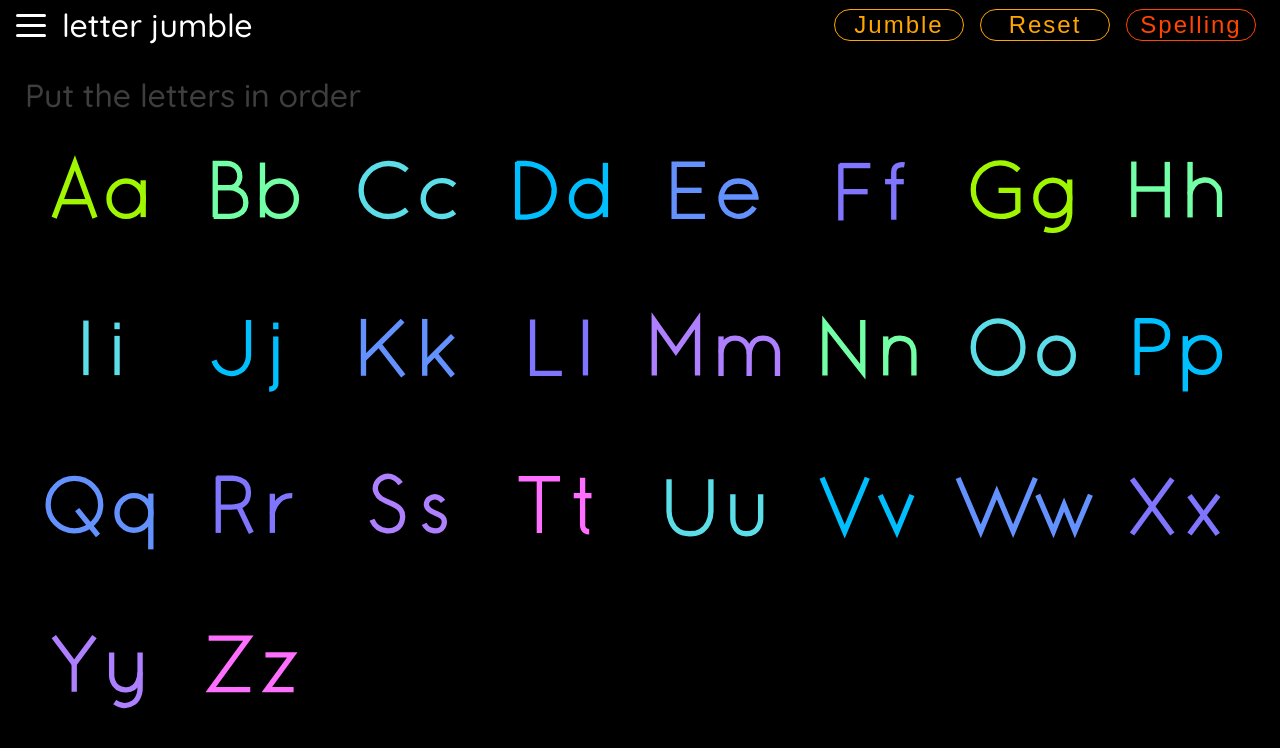
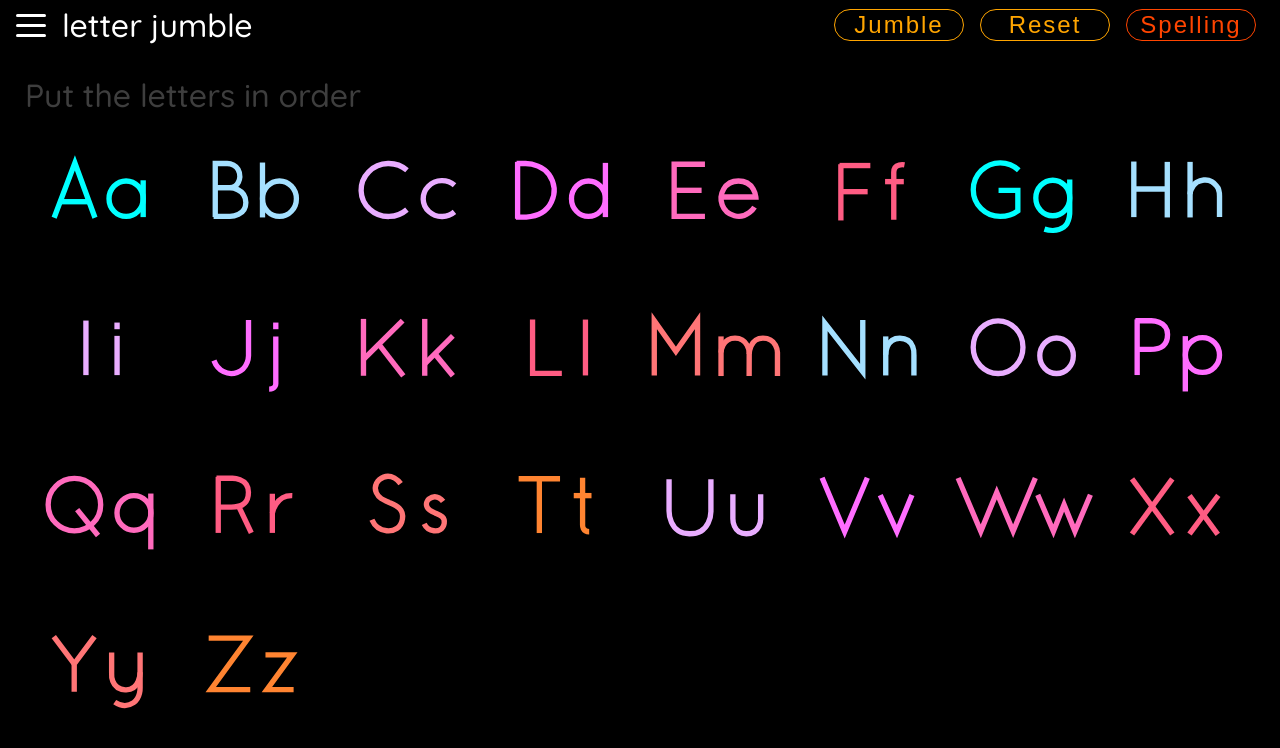
Before and after one commit to LillianLuzinsky/letter-jumble-test, a React (Create React App) app: page / in a window 1280 px wide. Shown: the top 748 px of the page. Built offline with nearby package versions, Linux system fonts and the light colour scheme.

Commit message:
playing with hover effects

```diff
--- a/src/components/Alphabet/Letter.js
+++ b/src/components/Alphabet/Letter.js
@@ -12,11 +12,22 @@ export const LetterContainer = styled.span`
   display: inline-block;
   width: 12vw;
   height: 12vw;
-  opacity: 1;
-  transition: opacity 1s ease;
+  transition: 2s;
+  animation: colourRange 4s linear infinite;
 
   :hover {
-    background-color: white;
-    opacity: 0.3;
+    background: white;
+    transition: 0s;
+    /* animation: colourRange 2s linear infinite; */
+
+    @keyframes colourRange{
+  0%{
+    filter:  hue-rotate(0deg);
+
+  }
+  100%{
+    filter: hue-rotate(360deg);
+  }
+}
   }
 `;
--- a/src/components/Toolbar/Toolbar.css
+++ b/src/components/Toolbar/Toolbar.css
@@ -5,6 +5,7 @@
   top: 0;
   left: 0;
   height: 50px;
+  z-index: 1000;
 }
 
 .toolbar__navigation{
```
